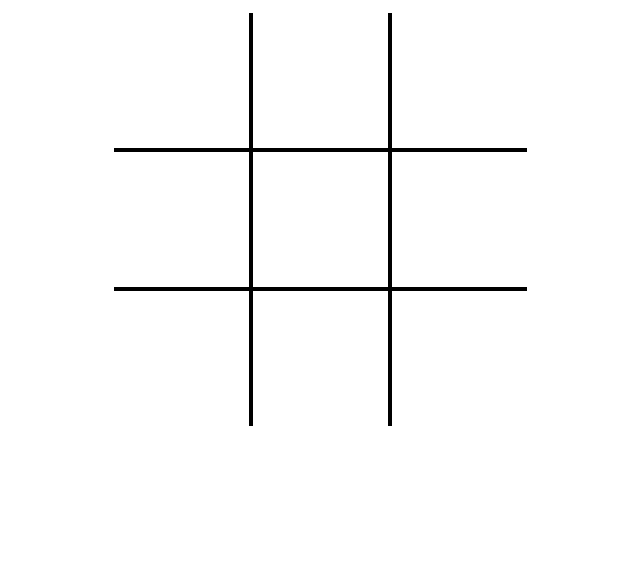
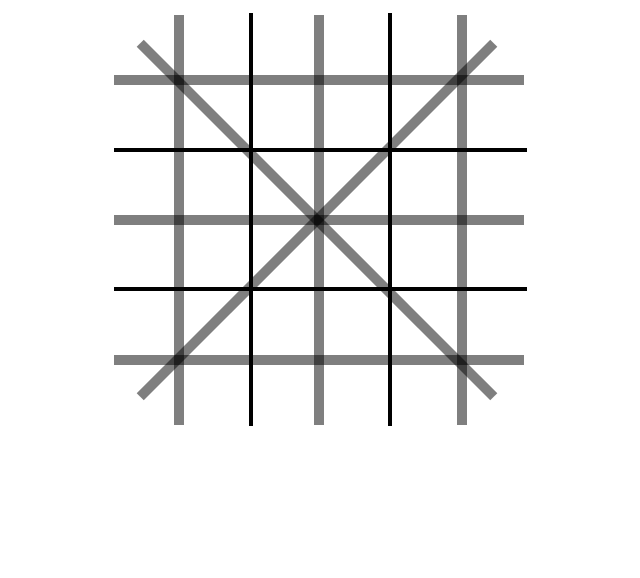
Before and after one commit to Semjasa83/TikTakToe, a plain HTML site: page index.html in a window 1280 px wide. Shown: the part 238-816 px from the top of the page, without its empty margins (320-960 px from the left). Drawn offline with Linux system fonts and the light colour scheme.

Commit message:
create lines

```diff
--- a/index.html
+++ b/index.html
@@ -11,6 +11,7 @@
 
 </head>
 <body>
+    <div class="container">
     <div class="player-panel">
         <div class="player-inactive" id="player-1">
             <img class="" src="img/circle.png"> Player 1
@@ -20,6 +21,18 @@
         </div>
 
     </div>
+
+    <div class="horizontal-line" style="top: 160px"></div>
+    <div class="horizontal-line" style="top: 300px"></div>
+    <div class="horizontal-line" style="top: 440px"></div>
+
+    <div class="vertical-line" style="top: 100px; left: 60px"></div>
+    <div class="vertical-line" style="top: 100px; left: 200px"></div>
+    <div class="vertical-line" style="top: 100px; right: 60px;"></div>
+
+    <div class="horizontal-line" style="top: 300px; right: -40px; width: 500px; transform: rotate(45deg);"></div>
+    <div class="horizontal-line" style="top: 300px; right: -40px; width: 500px; transform: rotate(135deg);"></div>
+
     <table>
         <tr>
             <td onclick="fillShape(0)">
@@ -64,5 +77,6 @@
             </td>
         </tr>
     </table>
+    </div>
 </body>
 </html>
--- a/style.css
+++ b/style.css
@@ -75,3 +75,21 @@ tr td:last-child {
 .d-none {
     display: none;
 }
+
+.container {
+    position: relative;
+}
+
+.horizontal-line {
+    height: 10px;
+    width: 410px;
+    background-color: rgba(0, 0, 0, 0.5);
+    position: absolute;
+}
+
+.vertical-line {
+    height: 410px;
+    width: 10px;
+    background-color: rgba(0, 0, 0, 0.5);
+    position: absolute;
+}
```
